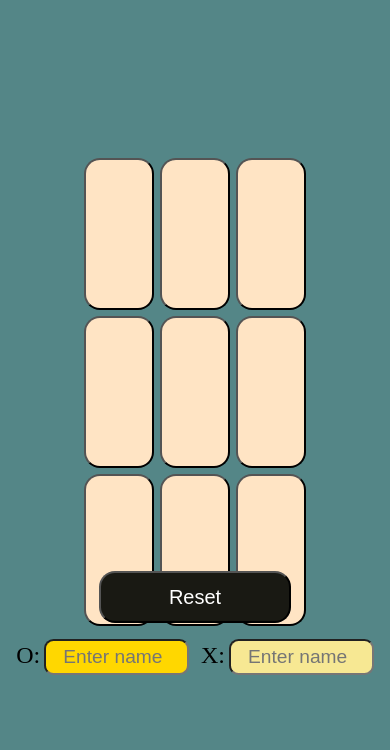
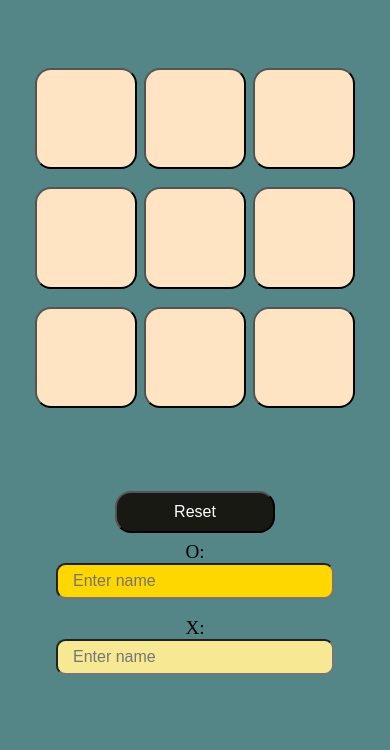
Before and after one commit to Mansi-Zanjale/Tic-Tac-Toe, a plain HTML site: page index.html in a window 390 px wide. Shown: the part 94-844 px from the top of the page. Drawn offline with Linux system fonts and the light colour scheme.

Commit message:
Updated [make the game mobile responsive]

```diff
--- a/index.html
+++ b/index.html
@@ -2,8 +2,7 @@
 <html lang="en">
   <head>
     <meta charset="UTF-8">
-    <meta name="viewport" content="width=
-    , initial-scale=1.0">
+    <meta name="viewport" content="width=device-width, initial-scale=1.0">
     <title>Document</title>
     <link rel="stylesheet" href="style.css">
   </head>
--- a/style.css
+++ b/style.css
@@ -9,10 +9,11 @@ body{
 }
 
 h1{
+    margin-top: 1.5rem;
     font-size: 4rem;
 }
 .container{
-    height: 70vh;
+    height: 60vh;
     display: flex;
     justify-content: center;
     align-items: center;
@@ -29,8 +30,8 @@ h1{
 }
 
 .box{
-    height: 18vh;
-    width: 18vmin;
+    height: 16vh;
+    width: 16vmin;
     border-radius: 1rem;
     font-size: 8vh;
     color: crimson;
@@ -38,12 +39,14 @@ h1{
 }
 
 #reset-btn{
-    padding: 0.8rem;
-    width: 12rem;
+    padding: 0.4rem;
+    width: 10rem;
     font-size: 1.25rem ;
     background-color:#191913 ;
     color: white;
     border-radius: 1rem;
+    margin-top: 1rem;
+    margin-bottom: 1rem;
 }
 
 #new-btn{
@@ -102,3 +105,60 @@ label{
     font-size: 1.2rem;
     background-color:#f7e893;
 }
+
+@media (max-width: 600px) {
+
+  h1 {
+    font-size: 3rem;
+  }
+
+  .game {
+    width: 90vmin;
+    height: 90vmin;
+    gap: 2vmin;
+  }
+
+  .box {
+    width: 26vmin;
+    height: 26vmin;
+    font-size: 6vmin;
+  }
+
+  #reset-btn,
+  #new-btn {
+    width: 10rem;
+    font-size: 1rem;
+    padding: 0.6rem;
+    margin: 0;
+  }
+
+  #msg {
+    font-size: 6vmin;
+    text-align: center;
+  }
+
+  .name {
+    display: flex;
+    flex-direction: column;
+    align-items: center;
+    padding: 0.5rem;
+  }
+
+  .nameO,
+  .nameX {
+    width: 70%;
+    font-size: 1rem;
+    padding: 0.4rem;
+  }
+
+  label {
+    font-size: 1.2rem;
+  }
+
+  .msg-container {
+    gap: 2rem;
+    padding: 1rem;
+    text-align: center;
+  }
+
+}
```
Lines whose indentation alone changed are shown as unchanged.
